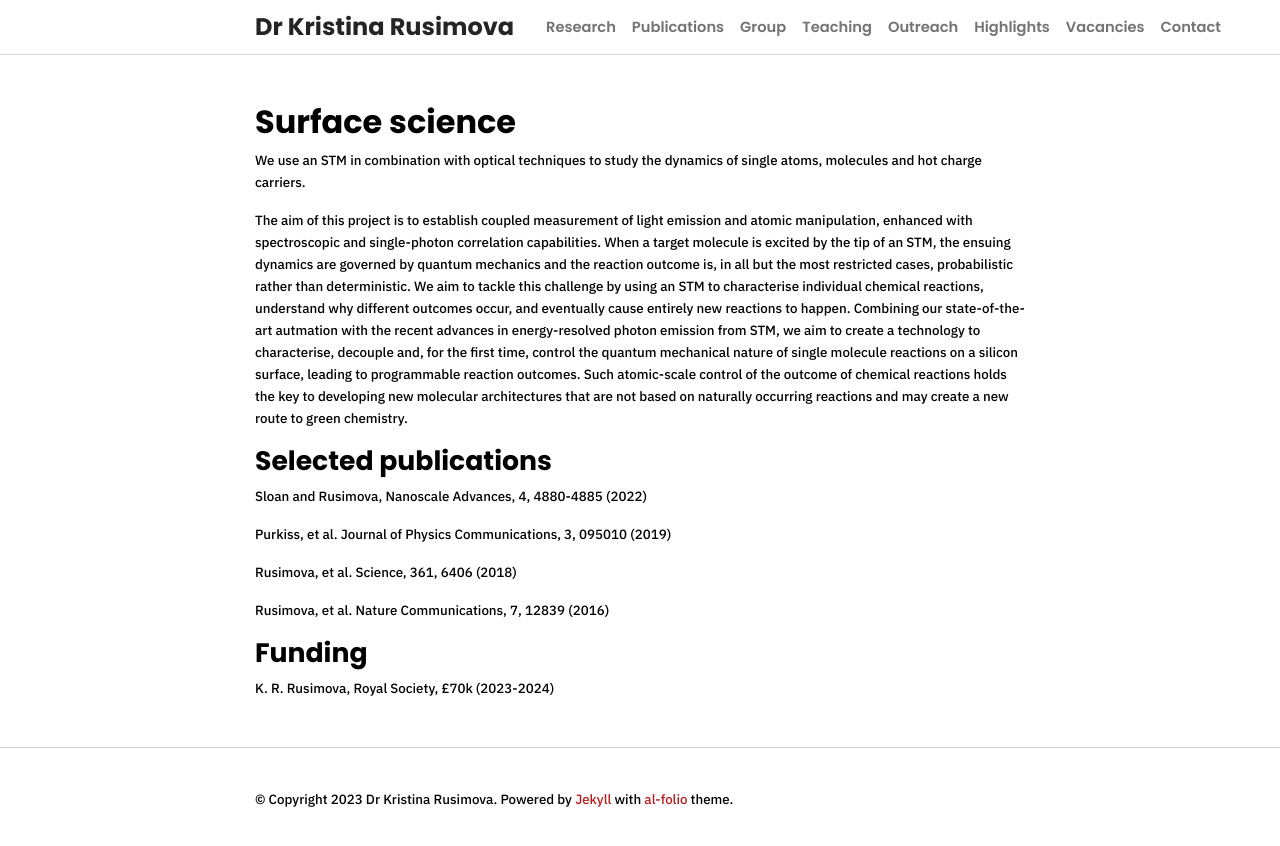
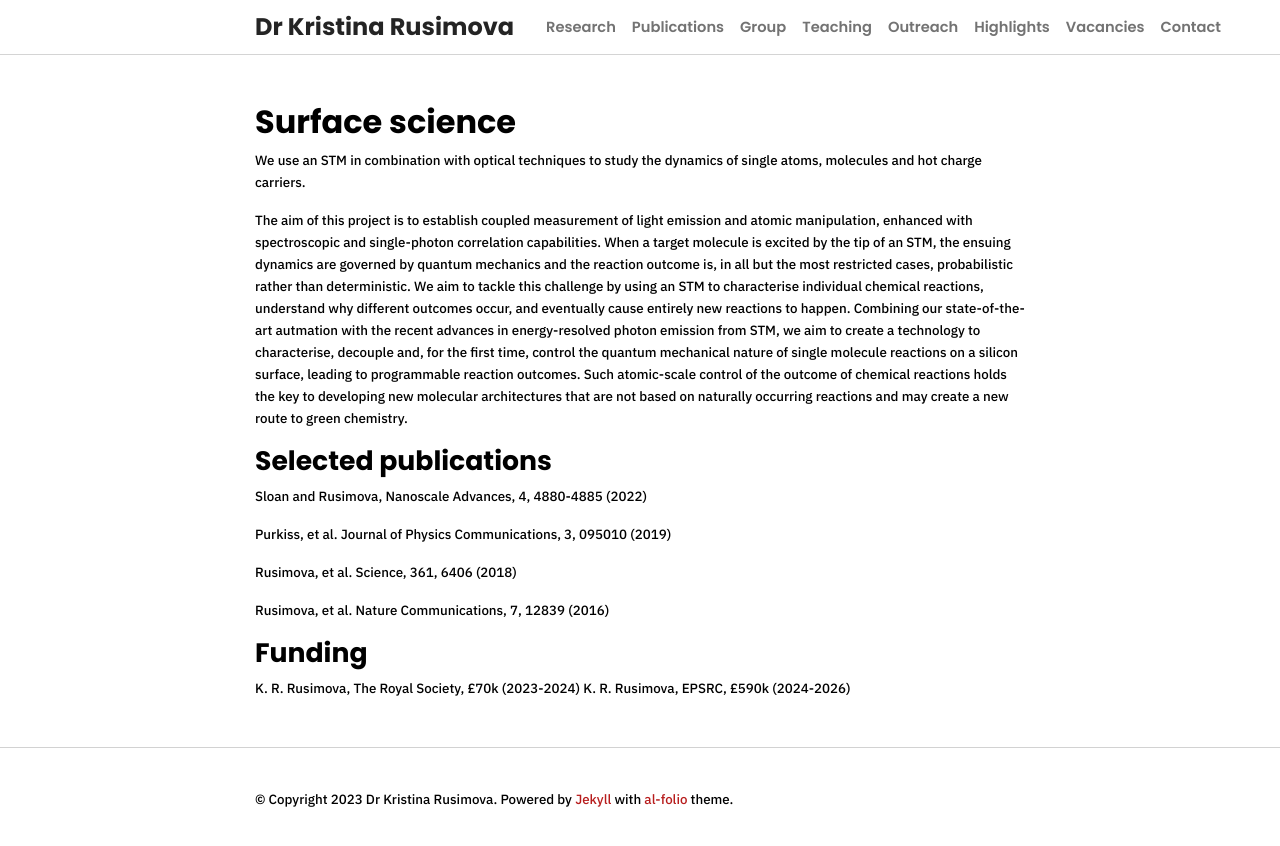
Before and after one commit to kristinarusimova/kristinarusimova.github.io, a Jekyll site: the page built from _projects/secret.md, in a window 1280 px wide. Shown: the top 846 px of the page. Built offline with Jekyll 4.4.1, drawn with Linux system fonts in a browser that asks for light colours; nearby versions of some CDN libraries; a style sheet for code colours, icons or effects is not loaded.

Commit message:
Update secret.md

```diff
--- a/_projects/secret.md
+++ b/_projects/secret.md
@@ -23,4 +23,5 @@ Rusimova, et al. Nature Communications, 7, 12839 (2016)
 
 ## Funding
 
-K. R. Rusimova, Royal Society, £70k (2023-2024)
+K. R. Rusimova, The Royal Society, £70k (2023-2024)
+K. R. Rusimova, EPSRC, £590k (2024-2026)
```
